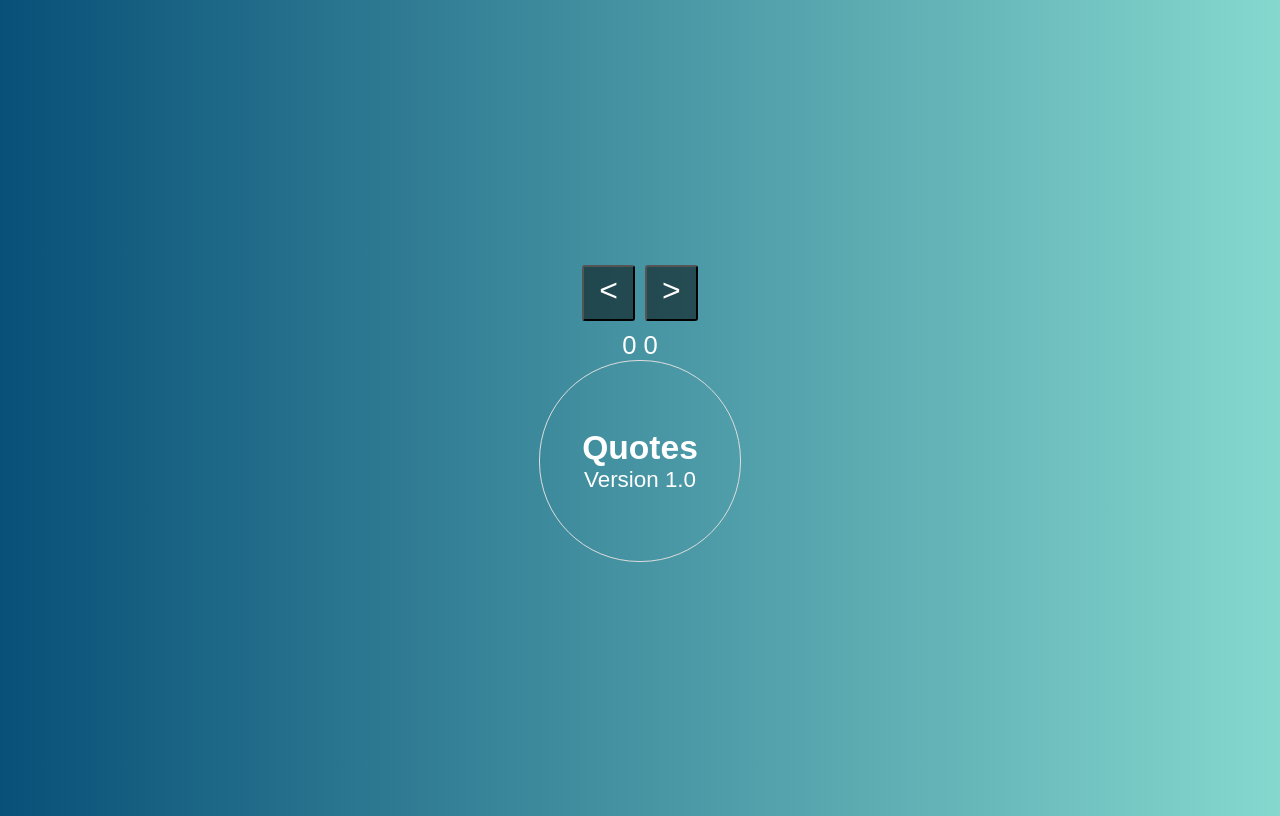
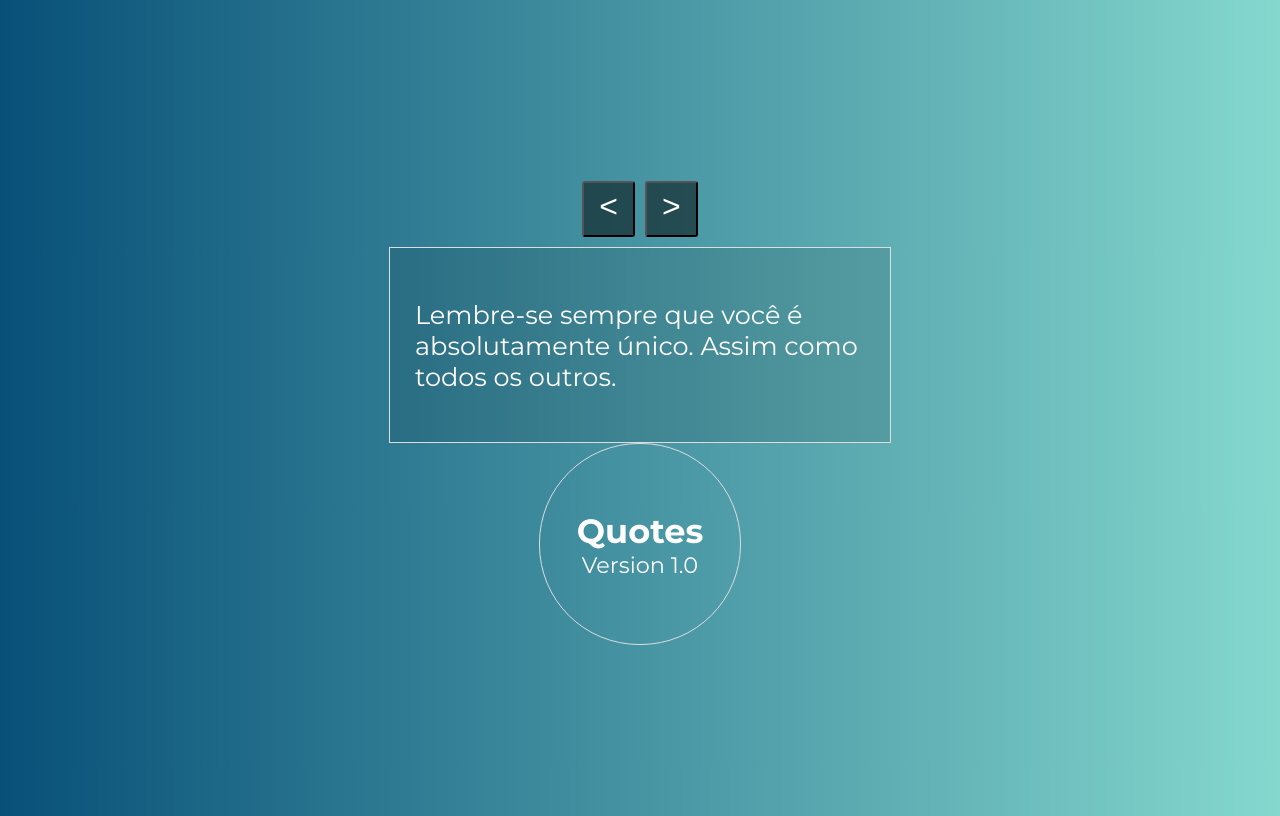
Before and after one commit to pedrosales/VueJS, a Vue app in the folder components/components-quotes/: page / in a window 1280 px wide. Built offline with nearby package versions, Linux system fonts and the light colour scheme.

Commit message:
quote trough props

```diff
--- a/components/components-quotes/public/index.html
+++ b/components/components-quotes/public/index.html
@@ -1,17 +1,22 @@
 <!DOCTYPE html>
 <html lang="en">
+
 <head>
   <meta charset="utf-8">
   <meta http-equiv="X-UA-Compatible" content="IE=edge">
   <meta name="viewport" content="width=device-width,initial-scale=1.0">
+  <link href="https://fonts.googleapis.com/css?family=Montserrat:200,300,400,700" rel="stylesheet">
   <link rel="icon" href="<%= BASE_URL %>favicon.ico">
   <title><%= htmlWebpackPlugin.options.title %></title>
 </head>
+
 <body>
   <noscript>
-      <strong>We're sorry but <%= htmlWebpackPlugin.options.title %> doesn't work properly without JavaScript enabled. Please enable it to continue.</strong>
+    <strong>We're sorry but <%= htmlWebpackPlugin.options.title %> doesn't work properly without JavaScript enabled.
+      Please enable it to continue.</strong>
   </noscript>
   <div id="app"></div>
   <!-- built files will be auto injected -->
 </body>
+
 </html>
--- a/components/components-quotes/src/components/Quote.vue
+++ b/components/components-quotes/src/components/Quote.vue
@@ -1,9 +1,13 @@
 <template>
-  <div class="quote"></div>
+  <div class="quote">
+    <p>{{ quote.text }}</p>
+  </div>
 </template>
 
 <script>
-export default {};
+export default {
+  props: { quote: Object },
+};
 </script>
 
 <style scoped>
--- a/components/components-quotes/src/components/Quotes.vue
+++ b/components/components-quotes/src/components/Quotes.vue
@@ -4,12 +4,15 @@
       <button @click="number--">&lt;</button>
       <button @click="number++">&gt;</button>
     </span>
-    {{ number }} {{ index }}
+    <Quote :quote="quotes[index]" />
   </div>
 </template>
 
 <script>
+import Quote from "./Quote.vue";
+
 export default {
+  components: { Quote },
   data() {
     return {
       number: 0,
```
Lines whose indentation alone changed are shown as unchanged.
